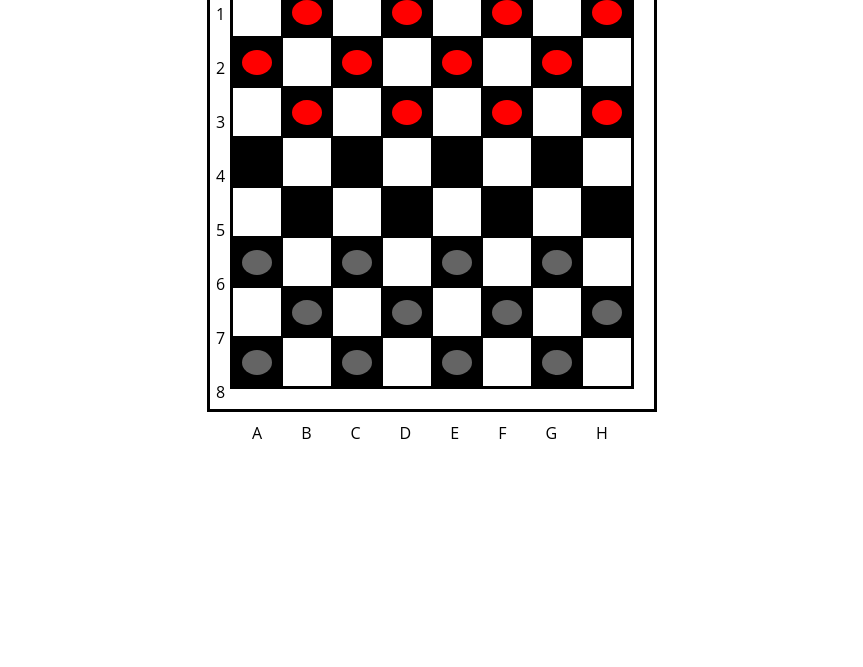
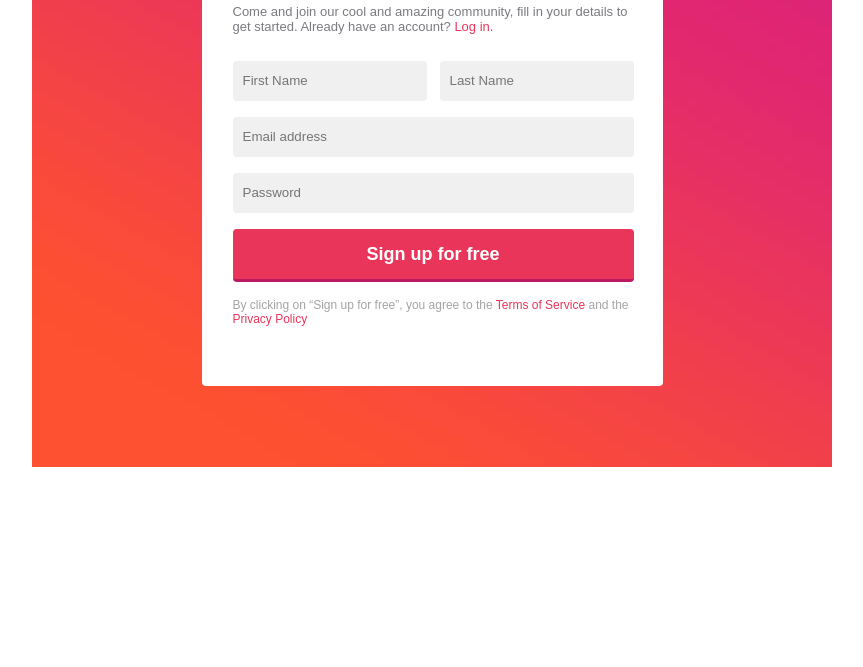
Before and after one commit to KrivoshejaIvan/KrivoshejaIvan.github.io, a plain HTML site: page index.html in a window 1280 px wide. Shown: the part 133-800 px from the top of the page, without its empty margins (208-1071 px from the left). Drawn offline with Linux system fonts and the light colour scheme.

```diff
--- a/css/style.css
+++ b/css/style.css
@@ -1,94 +1,115 @@
-
 * {
   margin: 0;
   padding: 0;
   box-sizing: border-box;
+  border:none;
 }
 body {
+  width: 100%;
+  min-height: 100vh;
   margin: 0 auto;
+  font-family: Arial, sans-serif;
+  font-size: 14px;
+  color: #7a7b7f;
+}
+img {
   width: 100%;
-	font-family: "Open Sans", Arial sans-serif;
-	font-size: 1rem;
-	color:black
+  max-width: 100%;
 }
 a {
   text-decoration: none;
-	color: #000;
 }
-img {
-	width: auto;
-	min-width: 100%;
+a:hover {
+  text-decoration: underline;
 }
 ul {
   list-style: none;
 }
 
-div.checkers-table {
-	width: 450px;
-	height: 450px;
-	font-size: 0;
-	margin: calc(25% - 225px) auto;
-	border: 3px solid #000000;
-	position: relative;
+.wrapper {
+  background: url("../img/main-bg.jpg") no-repeat;
+  width: 800px;
+  height: 600px;
+  margin: 0 auto;
+  padding: 61px 0;
 }
-div.checkers-table .table-number, .table-letter {
-	font-size: 1rem;
+.wrapper .container {
+  width: 461px;
+  background-color: #ffffff;
+  margin: 0 auto;
 }
-div.checkers-table .table-number {
-	margin-top: 10px;
+.wrapper .container {
+  width: 461px;
+  border-radius: 4px;
+  margin: 0 auto;
+  padding-bottom: 60px;
 }
-div.checkers-table .table-number {
-	margin: 32px 0 0 6px;
+.container header {
+  width: 401px;
+  margin: 0 31px;
+  padding: 27px 0;
 }
-div.checkers-table .table-number:first-child {
-	margin-top: 38px;
+header .header-tab {
+  overflow: hidden;
+  padding-bottom: 20px
  }
-div.checkers-table .table-letter {
-	display: inline-block;
-	margin: 19px 0 0 39px
+header .header-tab img {
+  width: 7%;
+  float: left;
+  margin-right: 10px;
 }
-div.checkers-table .table-letter:nth-child(9) {
-	margin-left: 42px;
+header .header-text {
+  font-size: 13px;
 }
-div.checkers-table div.checkers-board {
-	position: absolute;
-	top: 0;
-	bottom: 0;
-	right: 0;
-	left: 0;
-	margin: auto;
-	width: 404px;
-	height: 404px;;
-	border: 2px solid black;
+header .header-text a {
+  color: #ea355a;
 }
-
-div.checkers-board div.board-white, div.board-black {
-	position: relative;
-	width: 50px;
-	height: 50px;
-	display: inline-block;
-	border: 1px solid #000000
+.container form {
+  width: 401px;
+  margin: 0 31px;
 }
-div.checkers-board div.board-black {
-	background-color: #000000;
+form .form-row {
+  overflow: hidden;
 }
-
-div.board-black:after {
-	position: absolute;
-	width: 30px;
-	height: 25px;
-	background-color: red;
-	border-radius: 50%;
-	content: '';
-	top: 0;
-	bottom: 0;
-	right: 0;
-	left: 0;
-	margin: auto;
+form .form-row input {
+  width: 100%;
+  margin-bottom: 16px;
+  background: #f0f0f0;
+  border-radius: 4px;
+  height: 40px;
+  padding-left: 10px;
+  line-height: 40px;
 }
-div.board-black:nth-child(n+25):nth-child(-n+40):after {
-	display: none;
+form .form-row label {
+  width: 194px;
 }
-div.board-black:nth-child(n+41):nth-child(-n+64):after {
-	background-color: #646464;
+form .form-row .first-name {
+  float: left;
 }
+form .form-row .last-name {
+  float: right;
+}
+form .form-row button {
+  width: 100%;
+  height: 53px;
+  margin-bottom: 16px;
+  background: #ea355a;
+  border-bottom: 3px solid #bd1962;
+  border-radius: 4px;
+  font-size: 18px;
+  font-weight: bold;
+  color: #ffffff;
+}
+form .form-row button:hover {
+  background-color: #ff3660;
+}
+form .form-row button:active {
+  border: none;
+}
+form .form-row .instruction {
+  font-size: 12px;
+  color: #a4a4a7;
+}
+form .form-row .instruction a {
+  color: #ea355a;
+}
--- a/index.html
+++ b/index.html
@@ -1,104 +1,49 @@
 <!doctype html>
 <html lang="en">
-	<head>
-		<meta charset="UTF-8">
-		<title>Checkers</title>
-		<link rel="shortcut icon" href="./icon/favicon.ico" type="image/x-icon">
-		<link rel="stylesheet" href="./css/style.css" type="text/css">
-	</head>
-	<body>
-		<div class="checkers-table">
-			<div class="table-number">1</div>
-			<div class="table-number">2</div>
-			<div class="table-number">3</div>
-			<div class="table-number">4</div>
-			<div class="table-number">5</div>
-			<div class="table-number">6</div>
-			<div class="table-number">7</div>
-			<div class="table-number">8</div>
+  <head>
+    <meta charset="utf-8">
+    <title>Create Account</title>
+    <link rel="stylesheet" href="./css/style.css"/>
+  </head>
+  <body>
+    <div class="wrapper">
+      <div class="container">
+        <header>
+          <div class="header-tab">
+            <img src="./img/icon.png" alt=""/>
+            <h2>Create your free account</h2>
+          </div>
+          <div class="header-text">
+            Come and join our cool and amazing community, fill in your details
+            to get started. Already have an account?
+            <a href="#">Log in.</a>
+          </div>
+        </header>
+        <form action="#" method="get">
+          <div class="form-row">
+            <label class="first-name">
+              <input type="text" name="firstName" placeholder="First Name" formnovalidate/>
+            </label>
+            <label class="last-name">
+              <input type="text" name="lastName" placeholder="Last Name" formnovalidate>
+            </label>
+            <label>
+              <input type="email" class="email" name="email" placeholder="Email address" formnovalidate/>
+            </label>
+            <label>
+              <input type="password" class="password" name="password" placeholder="Password" formnovalidate/>
+            </label>
+            <button type="submit" name="signUp">
+              Sign up for free
+            </button>
+            <div class="instruction">
+              By clicking on “Sign up for free”, you agree to the <a href="#">Terms of Service</a> and
+              the <a href="#">Privacy Policy</a>
+            </div>
+          </div>
+        </form>
+      </div>
+    </div>
+  </body>
 
-			<div class="table-letter">A</div>
-			<div class="table-letter">B</div>
-			<div class="table-letter">C</div>
-			<div class="table-letter">D</div>
-			<div class="table-letter">E</div>
-			<div class="table-letter">F</div>
-			<div class="table-letter">G</div>
-			<div class="table-letter">H</div>
-
-			<div class="checkers-board">
-				<div class="board-white"></div>
-				<div class="board-black"></div>
-				<div class="board-white"></div>
-				<div class="board-black"></div>
-				<div class="board-white"></div>
-				<div class="board-black"></div>
-				<div class="board-white"></div>
-				<div class="board-black"></div>
-
-				<div class="board-black"></div>
-				<div class="board-white"></div>
-				<div class="board-black"></div>
-				<div class="board-white"></div>
-				<div class="board-black"></div>
-				<div class="board-white"></div>
-				<div class="board-black"></div>
-				<div class="board-white"></div>
-
-				<div class="board-white"></div>
-				<div class="board-black"></div>
-				<div class="board-white"></div>
-				<div class="board-black"></div>
-				<div class="board-white"></div>
-				<div class="board-black"></div>
-				<div class="board-white"></div>
-				<div class="board-black"></div>
-
-				<div class="board-black"></div>
-				<div class="board-white"></div>
-				<div class="board-black"></div>
-				<div class="board-white"></div>
-				<div class="board-black"></div>
-				<div class="board-white"></div>
-				<div class="board-black"></div>
-				<div class="board-white"></div>
-
-				<div class="board-white"></div>
-				<div class="board-black"></div>
-				<div class="board-white"></div>
-				<div class="board-black"></div>
-				<div class="board-white"></div>
-				<div class="board-black"></div>
-				<div class="board-white"></div>
-				<div class="board-black"></div>
-
-				<div class="board-black"></div>
-				<div class="board-white"></div>
-				<div class="board-black"></div>
-				<div class="board-white"></div>
-				<div class="board-black"></div>
-				<div class="board-white"></div>
-				<div class="board-black"></div>
-				<div class="board-white"></div>
-
-				<div class="board-white"></div>
-				<div class="board-black"></div>
-				<div class="board-white"></div>
-				<div class="board-black"></div>
-				<div class="board-white"></div>
-				<div class="board-black"></div>
-				<div class="board-white"></div>
-				<div class="board-black"></div>
-
-				<div class="board-black"></div>
-				<div class="board-white"></div>
-				<div class="board-black"></div>
-				<div class="board-white"></div>
-				<div class="board-black"></div>
-				<div class="board-white"></div>
-				<div class="board-black"></div>
-				<div class="board-white"></div>
-			</div>
-		</div>
-	</body>
 </html>
```
Also changed, not shown: icon/favicon.ico (deleted), img/icon.png (added), img/main-bg.jpg (added). Lines whose indentation alone changed are shown as unchanged.
